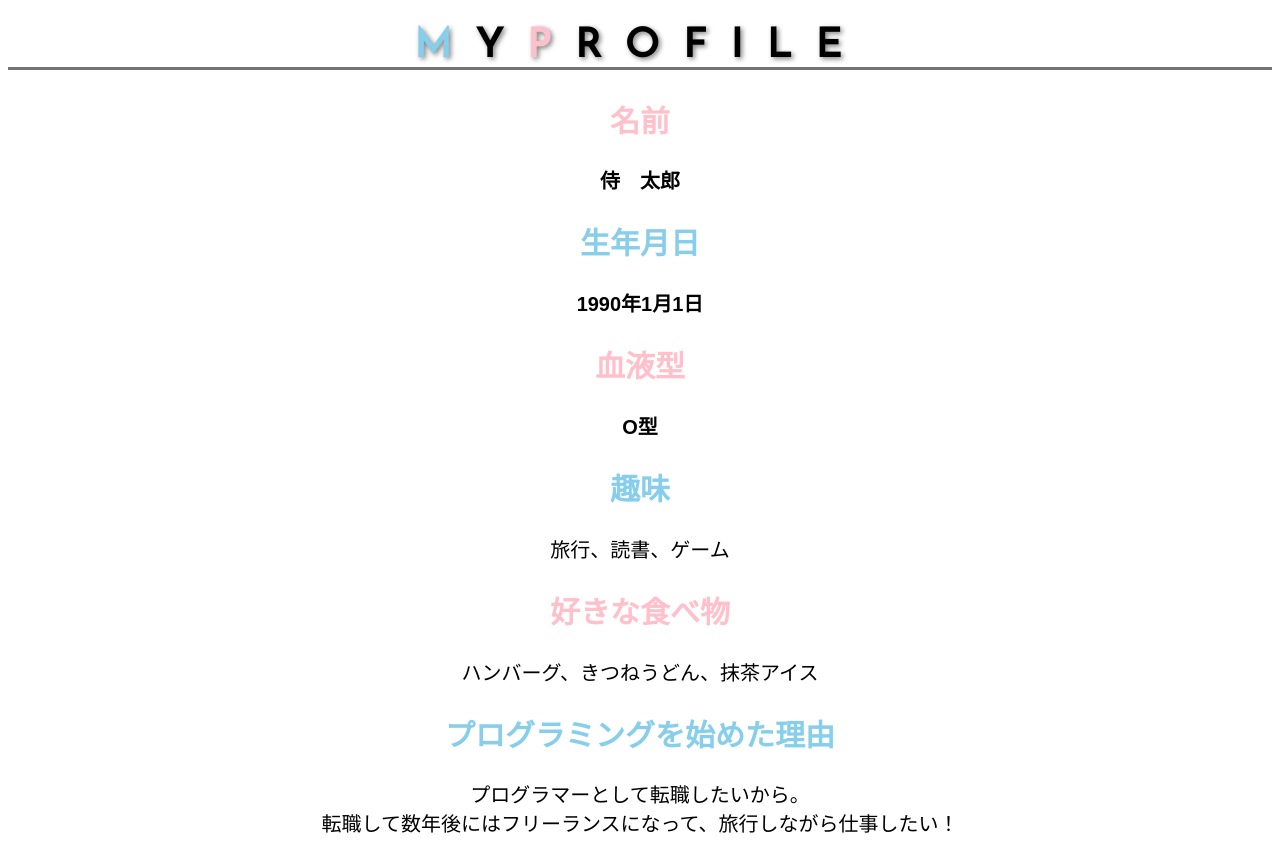
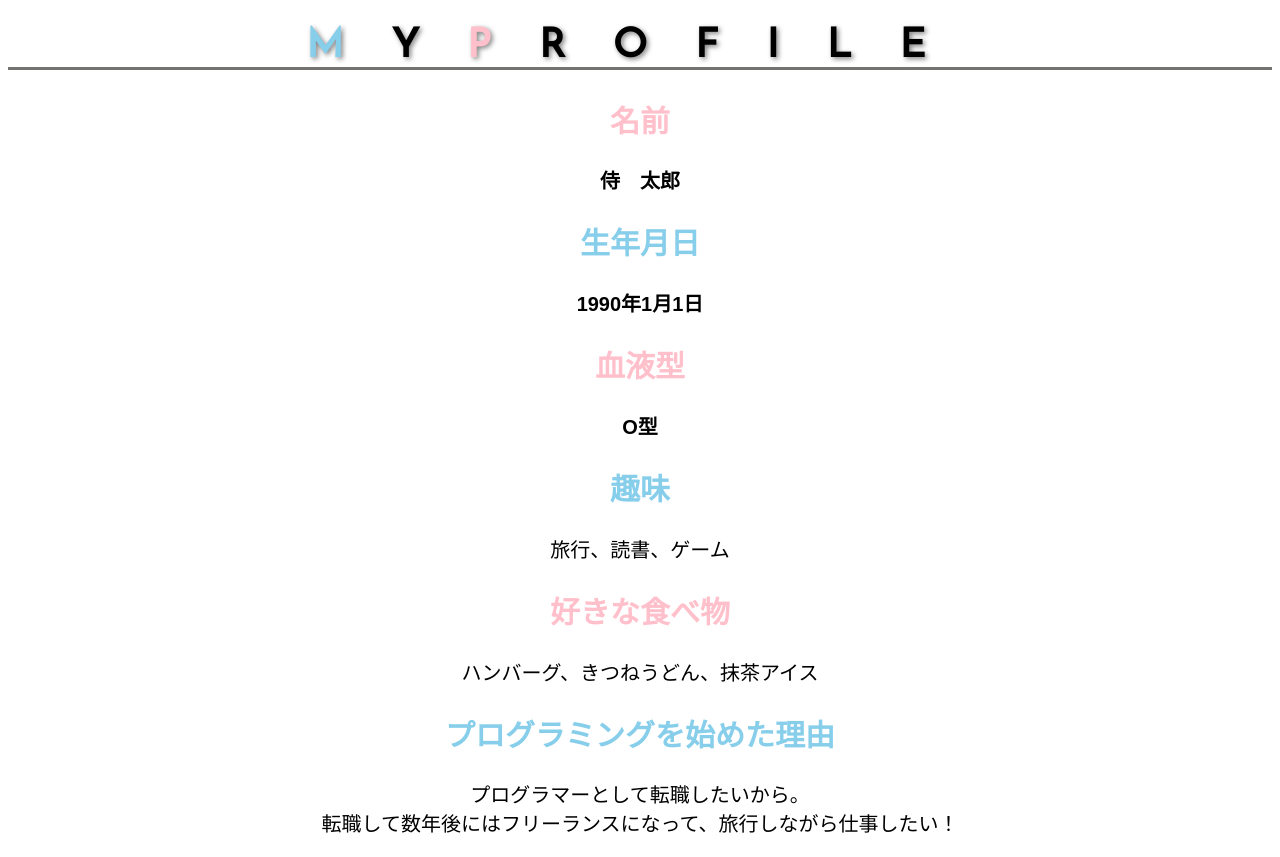
Before and after one commit to okayu1819/html-css-basic-kadai, a plain HTML site: page kadai_015/index.html in a window 1280 px wide. Drawn offline with Linux system fonts and the light colour scheme.

Commit message:
fix2 kadai_015

```diff
--- a/kadai_015/style.css
+++ b/kadai_015/style.css
@@ -9,7 +9,7 @@ body {
 h1 {
     font-family: "Josefin Sans", sans-serif;
     font-size: 2rem;
-    letter-spacing: 1.2rem;
+    letter-spacing: 1.2em;
     text-shadow: 2px 2px 5px gray;
     border-bottom: solid 3px rgb(115,115,114);
 }
```
